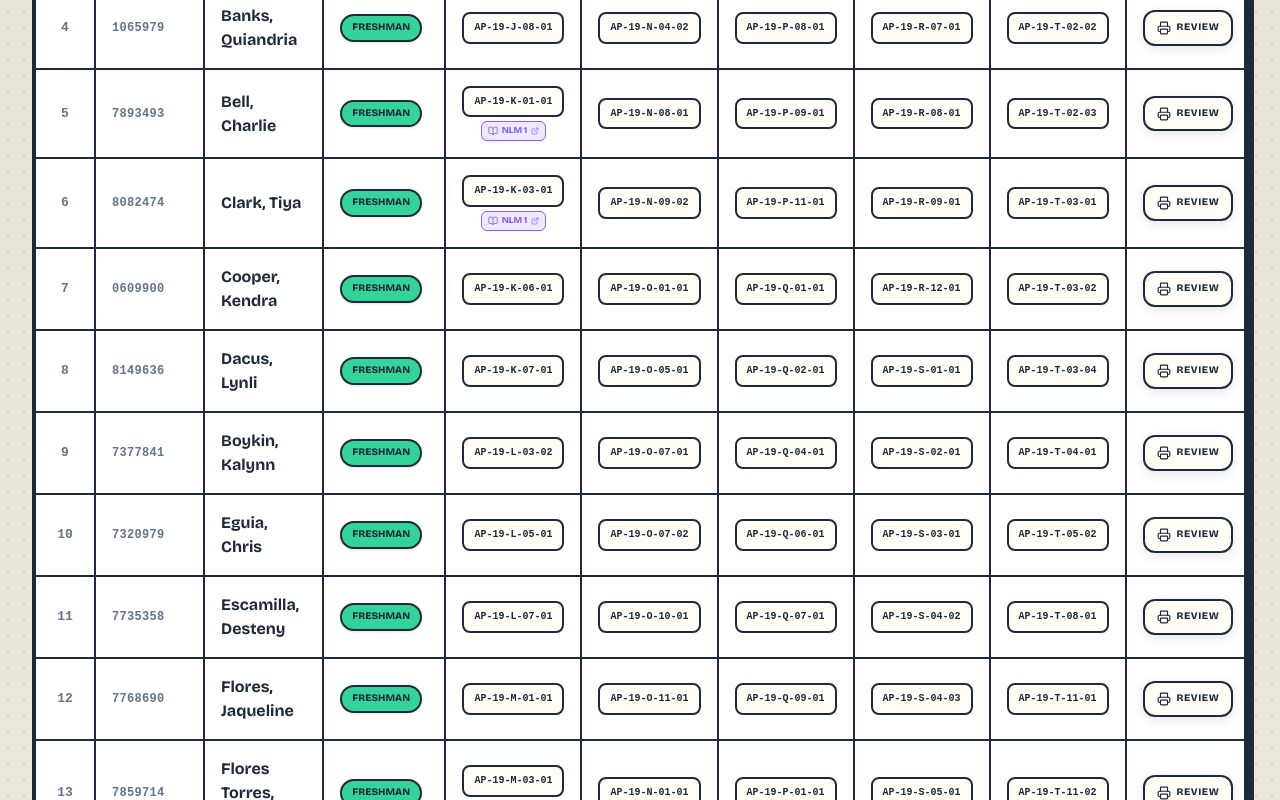
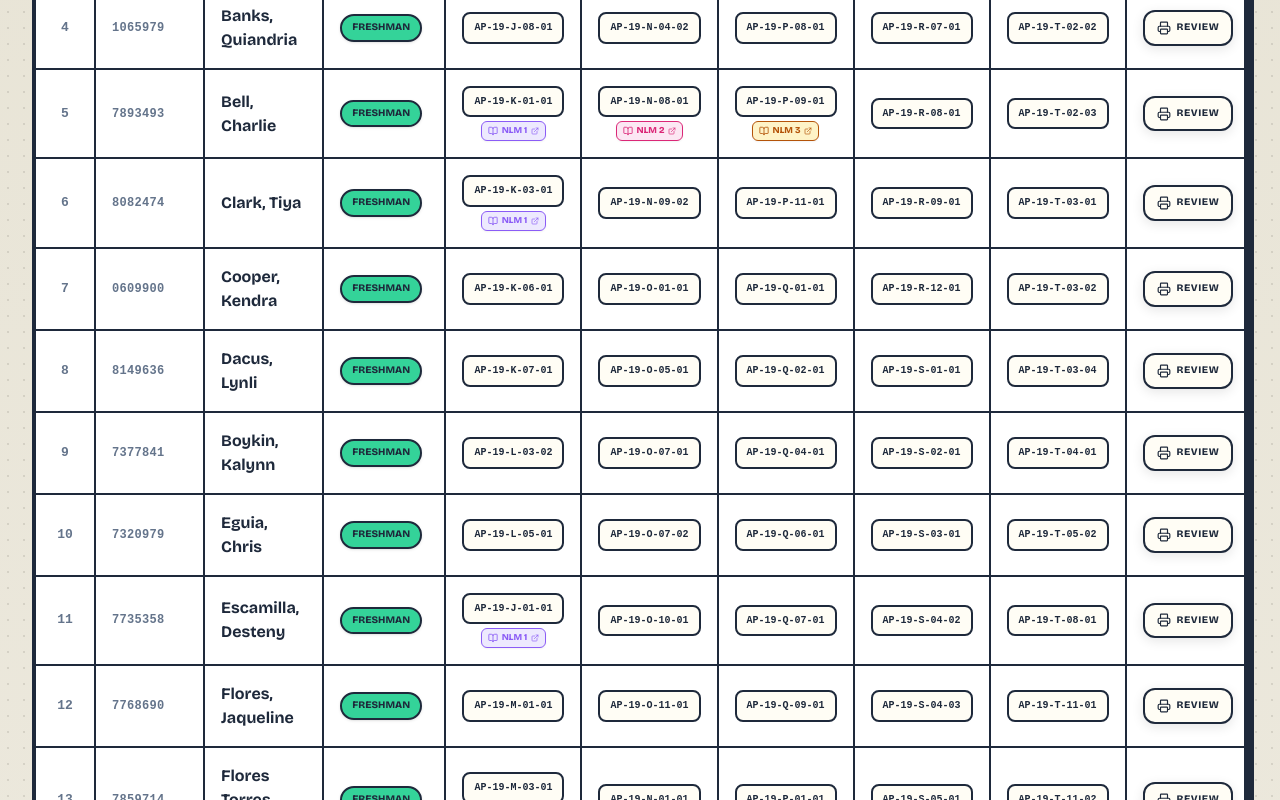
Before and after one commit to victogarcia4/ap2-notebook-lm-fall2026, a React (Vite) app: page / in a window 1280 px wide. Shown: the part 3340-4140 px from the top of the page. Built offline with nearby package versions, Linux system fonts and the light colour scheme; a web font is replaced by a local one.

Commit message:
feat: add student notebooks and update records
Register new notebook entries for exam topics and update student data with current exam links and descriptions.

```diff
--- a/data/notebooks.json
+++ b/data/notebooks.json
@@ -273,5 +273,49 @@
     "topic": "Blood — Blood Type Compatibility & Transfusions (AP-19-K-07-01)",
     "description": "Predict which blood types are compatible and what happens when the incorrect ABO or Rh blood type is transfused.",
     "createdAt": "2026-09-17"
+  },
+  {
+    "id": "notebook-escamilla-desteny-exam1",
+    "title": "Endocrine Functions & Communication Speed NotebookLM (AP-19-J-01-01)",
+    "url": "https://notebook.google.com/notebook/93f3d840-015f-43a0-b874-903f109e95d8",
+    "author": "Escamilla, Desteny",
+    "role": "student",
+    "examId": "exam1",
+    "topic": "Endocrine — General Functions & Communication Speed (AP-19-J-01-01)",
+    "description": "Describe the general functions of the endocrine system and relate it to communication speed.",
+    "createdAt": "2026-09-18"
+  },
+  {
+    "id": "notebook-bell-charlie-exam2",
+    "title": "Cell-Mediated Immunity & T Cell Activation NotebookLM (AP-19-N-08-01)",
+    "url": "https://notebook.google.com/notebook/79da7f69-ffa8-4710-b624-87c17f90717e",
+    "author": "Bell, Charlie",
+    "role": "student",
+    "examId": "exam2",
+    "topic": "Immunity — Cell-Mediated Activation & MHC Pathways (AP-19-N-08-01)",
+    "description": "Describe cell-mediated activation pathways involving MHC-I/II proteins, Helper & Cytotoxic T cells.",
+    "createdAt": "2026-09-18"
+  },
+  {
+    "id": "notebook-bell-charlie-exam3",
+    "title": "Chemical Digestion & Nutrient Absorption NotebookLM (AP-19-P-09-01)",
+    "url": "https://notebook.google.com/notebook/108b394f-ae66-4175-9b15-a2a014a0c8b7?authuser=1",
+    "author": "Bell, Charlie",
+    "role": "student",
+    "examId": "exam3",
+    "topic": "Digestive — Chemical Breakdown & Absorption of Carbs/Proteins (AP-19-P-09-01)",
+    "description": "Trace chemical breakdown and standard symport/facilitated absorption of carbohydrates and proteins.",
+    "createdAt": "2026-09-18"
+  },
+  {
+    "id": "notebook-lopez-jesus-exam5",
+    "title": "Gastrulation & Primitive Streak Formation NotebookLM (AP-19-T-03-01)",
+    "url": "https://notebook.google.com/notebook/fc604dc6-06b7-4c63-bbfc-dee672b05ede",
+    "author": "Lopez, Jesus",
+    "role": "student",
+    "examId": "exam5",
+    "topic": "Development — Gastrulation & Primitive Streak (AP-19-T-03-01)",
+    "description": "Define gastrulation timeline and structural formation of primitive streak, node, and blastopore.",
+    "createdAt": "2026-09-18"
   }
 ]
--- a/src/data/students.ts
+++ b/src/data/students.ts
@@ -13,7 +13,9 @@ export const defaultStudents: Student[] = [
     plan: "Associate Degree - Associate of Science (AS)",
     level: "Freshman",
     notebookLinks: {
-      exam1: "https://notebook.google.com/notebook/ce9bb629-90bf-48e7-bf9d-545e57420ae6"
+      exam1: "https://notebook.google.com/notebook/ce9bb629-90bf-48e7-bf9d-545e57420ae6",
+      exam2: "https://notebook.google.com/notebook/79da7f69-ffa8-4710-b624-87c17f90717e",
+      exam3: "https://notebook.google.com/notebook/108b394f-ae66-4175-9b15-a2a014a0c8b7?authuser=1"
     }
   },
   {
@@ -31,7 +33,23 @@ export const defaultStudents: Student[] = [
   { id: "8149636", name: "Dacus, Lynli", gradeBasis: "Graded", units: "4.00", plan: "Associate Degree - Associate of Science (AS)", level: "Freshman" },
   { id: "7377841", name: "Boykin, Kalynn", gradeBasis: "Graded", units: "4.00", plan: "Associate Degree - Associate of Science (AS)", level: "Freshman" },
   { id: "7320979", name: "Eguia, Chris", gradeBasis: "Graded", units: "4.00", plan: "Associate Degree - Associate of Science (AS)", level: "Freshman" },
-  { id: "7735358", name: "Escamilla, Desteny", gradeBasis: "Graded", units: "4.00", plan: "Associate Degree - Associate of Science (AS)", level: "Freshman" },
+  {
+    id: "7735358",
+    name: "Escamilla, Desteny",
+    gradeBasis: "Graded",
+    units: "4.00",
+    plan: "Associate Degree - Associate of Science (AS)",
+    level: "Freshman",
+    exam1: {
+      id: "AP-19-J-01-01",
+      chap: "13",
+      topic: "Endocrine",
+      desc: "Describe the general functions of the endocrine system and relate it to communication speed."
+    },
+    notebookLinks: {
+      exam1: "https://notebook.google.com/notebook/93f3d840-015f-43a0-b874-903f109e95d8"
+    }
+  },
   { id: "7768690", name: "Flores, Jaqueline", gradeBasis: "Graded", units: "4.00", plan: "Associate Degree - Associate of Science (AS)", level: "Freshman" },
   {
     id: "7859714",
@@ -94,7 +112,8 @@ export const defaultStudents: Student[] = [
     notebookLinks: {
       exam1: "https://notebook.google.com/notebook/7061d188-0d78-49be-89e4-037461603994",
       exam2: "https://notebook.google.com/notebook/ec5980e4-e947-409e-95c6-d023b9908d78",
-      exam3: "https://notebook.google.com/notebook/db5e36bb-1628-4d85-bf6c-db2fd8775085"
+      exam3: "https://notebook.google.com/notebook/db5e36bb-1628-4d85-bf6c-db2fd8775085",
+      exam5: "https://notebook.google.com/notebook/fc604dc6-06b7-4c63-bbfc-dee672b05ede"
     }
   },
   { id: "8084556", name: "Mcgruder, Chelsea", gradeBasis: "Graded", units: "4.00", plan: "Associate Degree - Associate of Science (AS)", level: "Freshman" },
```
